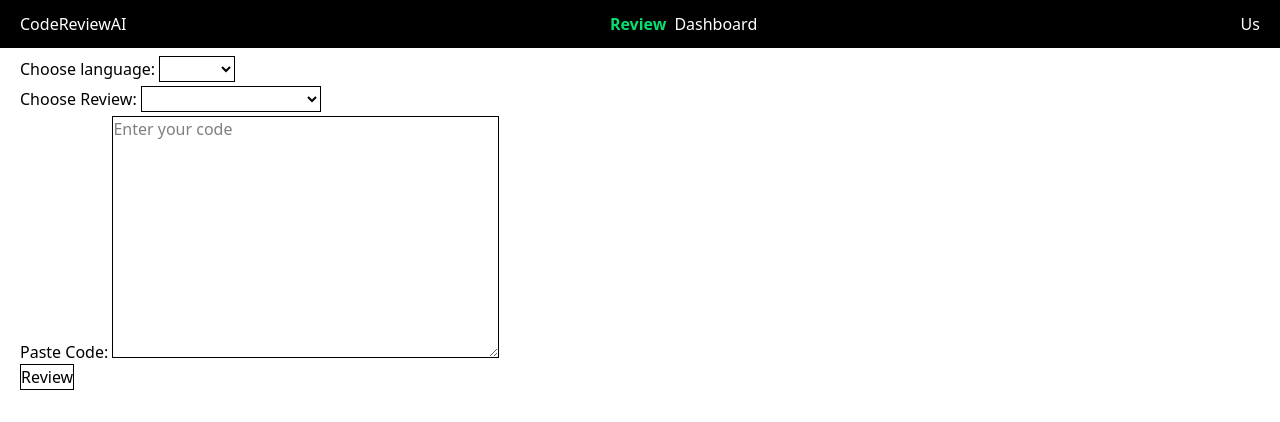
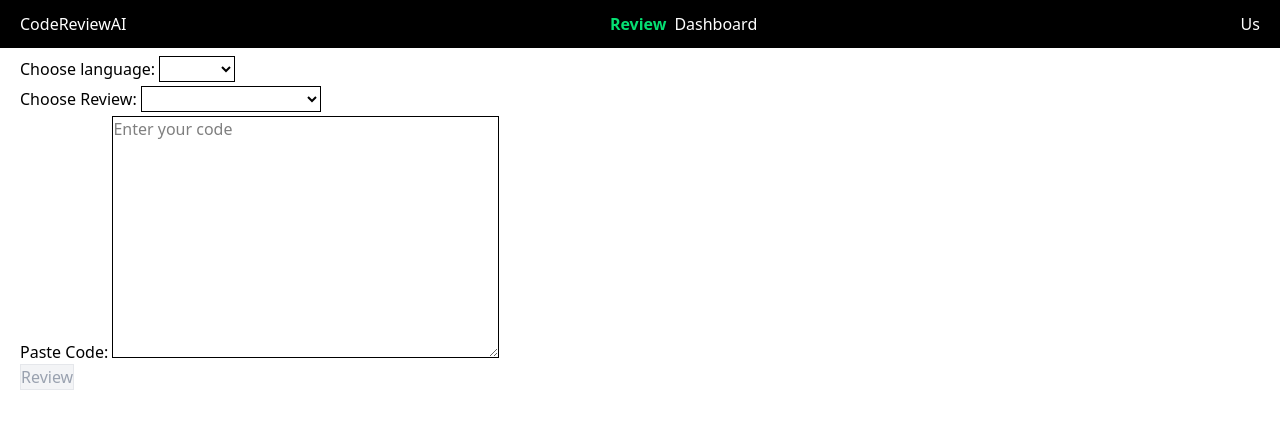
Before and after one commit to Sufyan-Ali/code-review-ai-assistant, an Angular app: page / in a window 1280 px wide. Shown: the top 422 px of the page. Built offline with nearby package versions, Linux system fonts and the light colour scheme.

Commit message:
lazyloading done

```diff
--- a/src/app/app.routes.ts
+++ b/src/app/app.routes.ts
@@ -9,7 +9,7 @@ export const routes: Routes = [
         component:MainLayout,
         children: [
             {path:'',component:ReviewPage},
-            {path:'dashboard',component:DashboardPage},
+            {path:'dashboard',loadComponent : () => import('../page/dashboard-page/dashboard-page').then(m => m.DashboardPage)},
         ]
     }
 ];
--- a/src/features/review/components/code-input-component/code-input-component.html
+++ b/src/features/review/components/code-input-component/code-input-component.html
@@ -19,7 +19,7 @@
 <label for="code">Paste Code: </label>
 <textarea placeholder="Enter your code" id="code" class="border" cols="40" rows="10" formControlName="code"></textarea>
 <br />
-<button (click)="submitReview()" class="border hover:bg-gray-300 hover:cursor-pointer ">Review</button>
+<button (click)="submitReview()" class="border hover:bg-gray-300 hover:cursor-pointer disabled:bg-gray-100 disabled:border-gray-200 disabled:text-gray-400" [disabled]="data.invalid">Review</button>
 </form>
 <p>{{submittedData.language}}</p>
 <p>{{submittedData.reviewFocus}}</p>
--- a/src/features/review/components/code-input-component/code-input-component.ts
+++ b/src/features/review/components/code-input-component/code-input-component.ts
@@ -1,5 +1,5 @@
 import { Component, inject, output } from '@angular/core';
-import { FormBuilder, FormsModule, ReactiveFormsModule } from '@angular/forms';
+import { FormBuilder, FormsModule, ReactiveFormsModule, Validators } from '@angular/forms';
 import { ReviewRequest } from '../../models/review-request.model';
 
 @Component({
@@ -14,7 +14,7 @@ export class CodeInputComponent {
   // selectedReviewFocus: string = ""
   // enteredCode: string = ""
   data = this.fb.group({
-    "language": [""],
+    "language": [,Validators.required],
     "reviewFocus": [""],
     "code": [""]
   })
@@ -27,11 +27,11 @@ export class CodeInputComponent {
 
   submitReview() {
     this.submittedData = {
-      "language": this.data.value.language ?? "",
+      "language": this.data.value.language ??"",
       "reviewFocus": this.data.value.reviewFocus ?? "",
       "code": this.data.value.code ?? ""
     }
-    console.log(this.data.value);
+    console.log(this.data.value,this.data.valid,"asdjf");
     this.reviewSubmitted.emit(this.submittedData)
   }
 }
```
